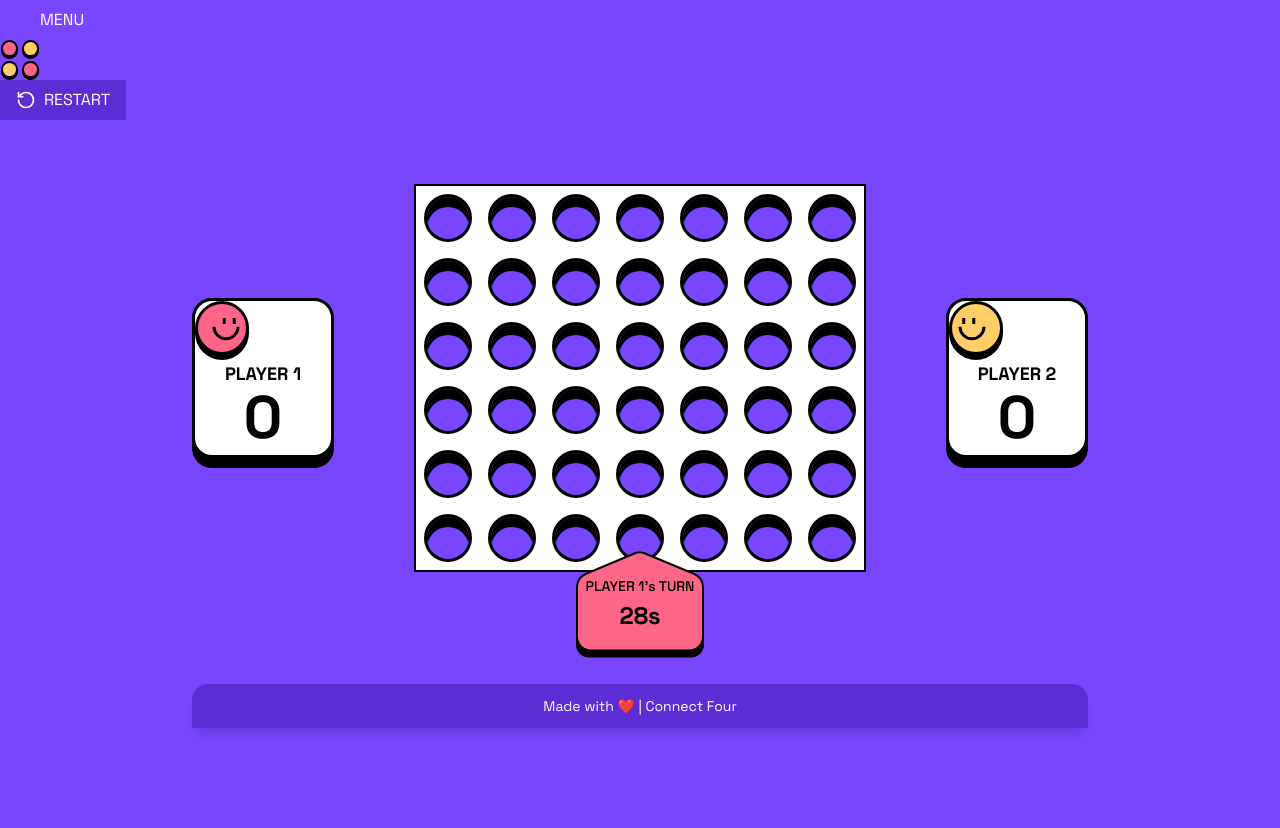
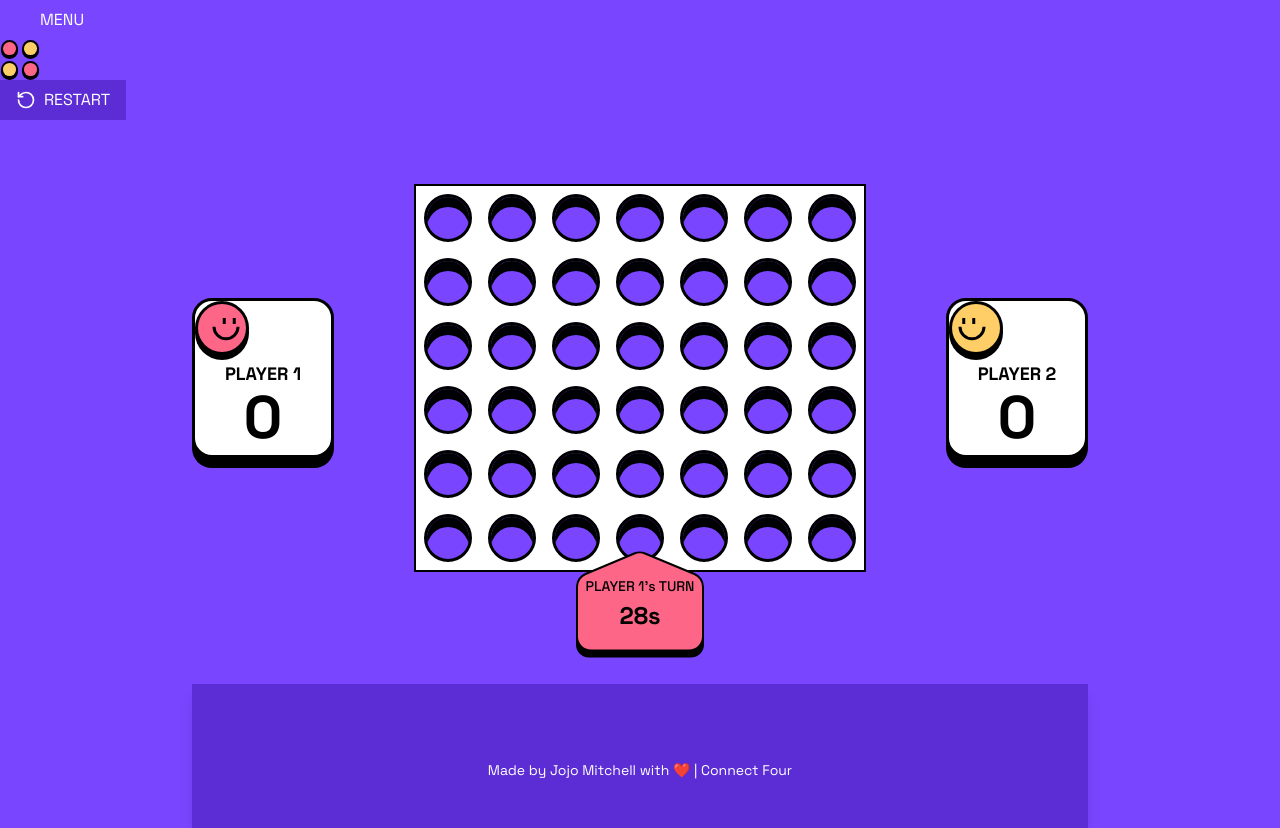
Before and after one commit to Jojo-Mitchell/connect-four, a React (Vite) app: page / in a window 1280 px wide. Both pictures are taken after a click on the button "PLAY VS PLAYER". Before the commit the page ends 800 px from the top, so only its background shows below. Built offline with nearby package versions, Linux system fonts and the light colour scheme; a web font is replaced by a local one.

Commit message:
Make Footer change color

```diff
--- a/src/components/Footer.tsx
+++ b/src/components/Footer.tsx
@@ -17,14 +17,14 @@ const Footer = () => {
   return (
     <section
       className={`
-        w-full px-4 py-3 rounded-t-lg shadow-lg
-        flex justify-center items-center mt-8
+        w-full h-36 px-4 py-3 relative rounded-t-default shadow-lg
+        flex justify-center items-center my-3
         transition-colors duration-300
         ${getBackgroundColor()}
       `}
     >
-      <div className={`text-sm transition-colors duration-300 ${getTextColor()}`}>
-        Made with ❤️ | Connect Four
+      <div className={`mt-7 text-sm transition-colors duration-300 ${getTextColor()}`}>
+        Made by Jojo Mitchell with ❤️ | Connect Four
       </div>
     </section>
   );
```
